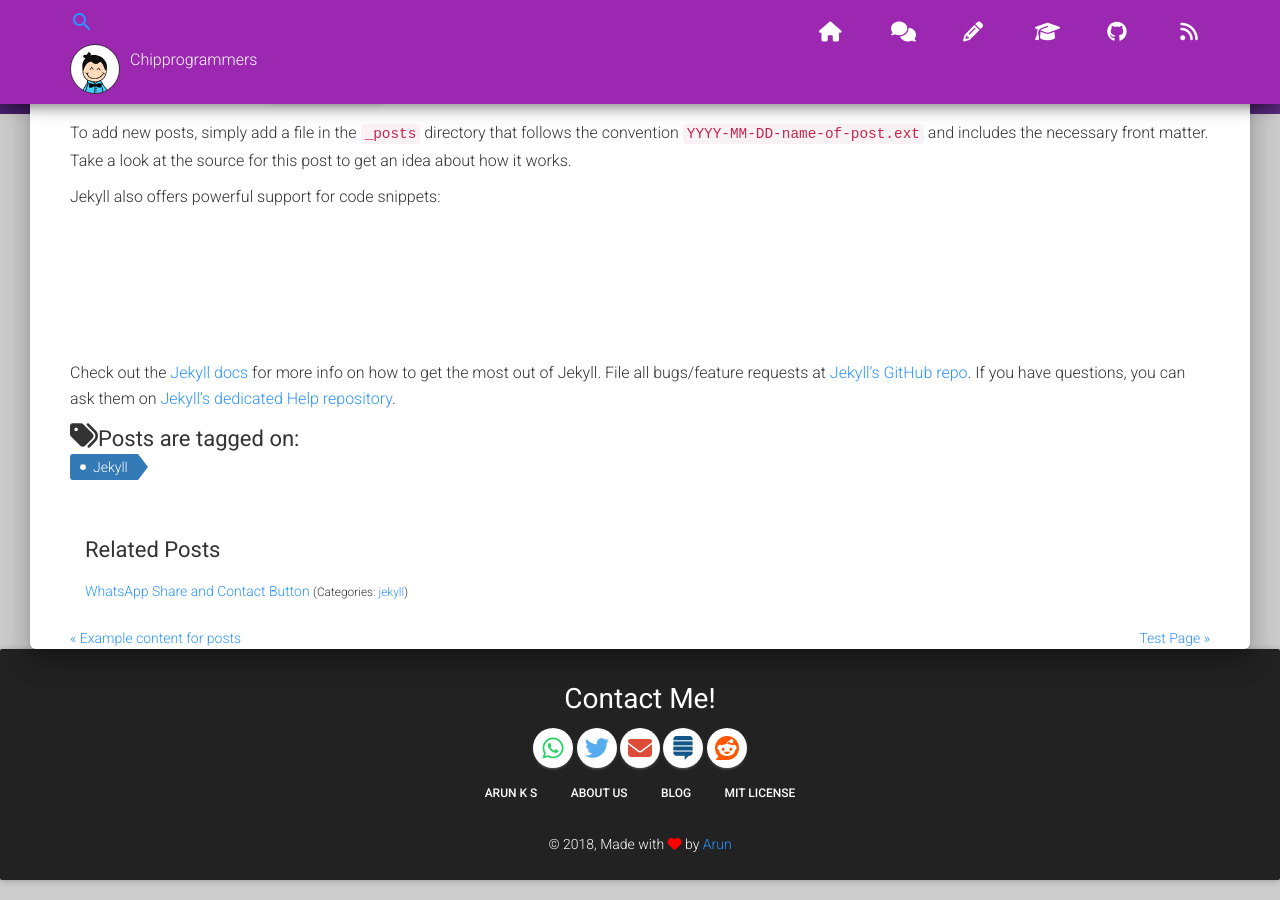
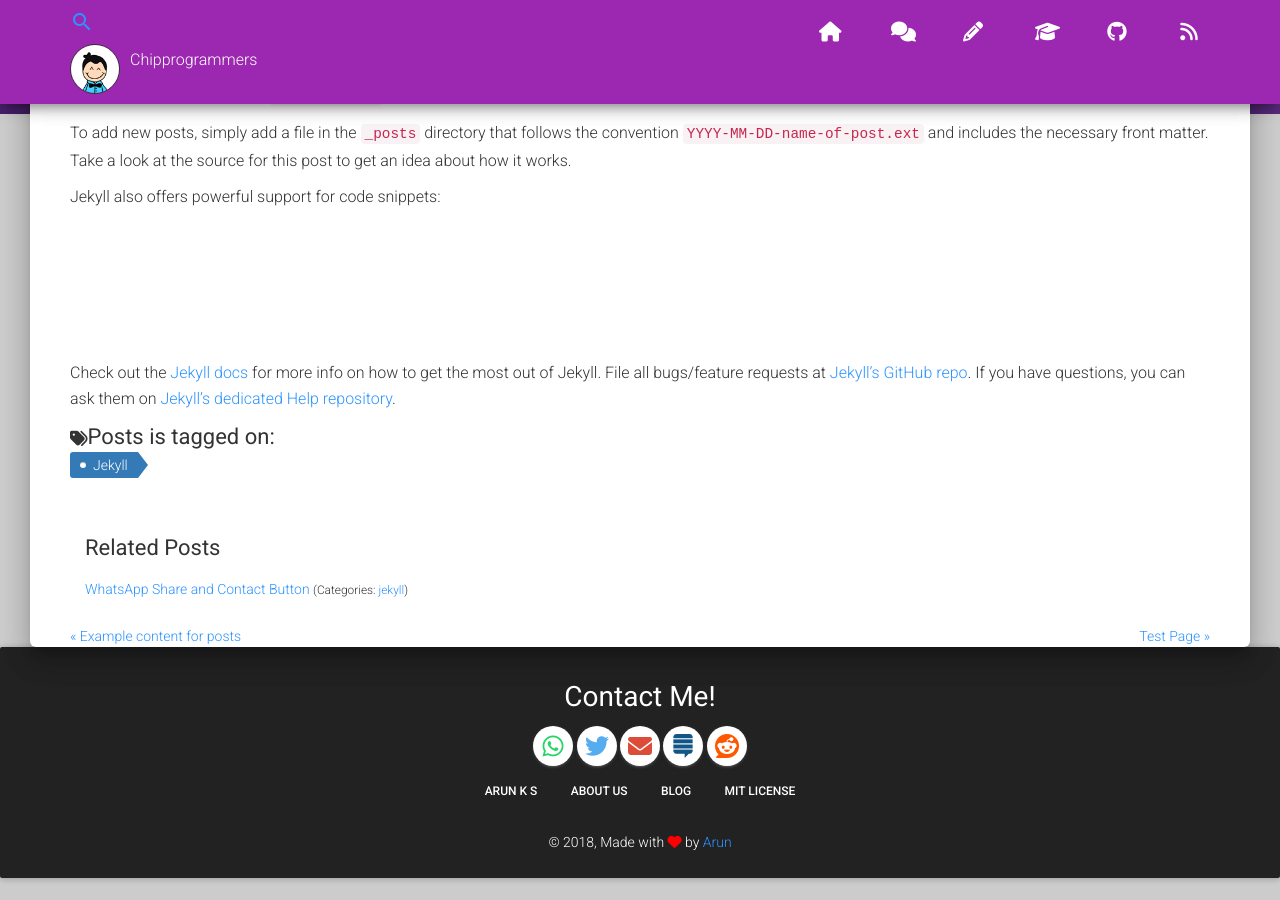
Before and after one commit to tip4programs/imbue, a Jekyll site: the page built from _posts/2016-04-24-welcome-to-jekyll.md, in a window 1280 px wide and 900 px high, scrolled down 696 px. Built offline with Jekyll 4.4.1, drawn with Linux system fonts in a browser that asks for light colours; nearby versions of some CDN libraries; comment, search, counter and statistics services are not loaded.

Commit message:
Update post.html

```diff
--- a/_layouts/post.html
+++ b/_layouts/post.html
@@ -11,7 +11,7 @@
 	<div class="main main-raised">
 	<div class="container">
       {% include content.html %}
-		<i class="fa fa-tags fa-2x" aria-hidden="true"></i><h4 style="display:inline">Posts are tagged on:</h4>
+		<i class="fa fa-tags fa-lg" aria-hidden="true"></i><h4 style="display:inline">Posts is tagged on:</h4>
         <ul class="taggs">
                 {% for tag in page.tags %}
                 <li><a href="{{ site.baseurl }}/tags#{{ tag | slugify }}" class="tagg">{{ tag }}</a></li>
```
